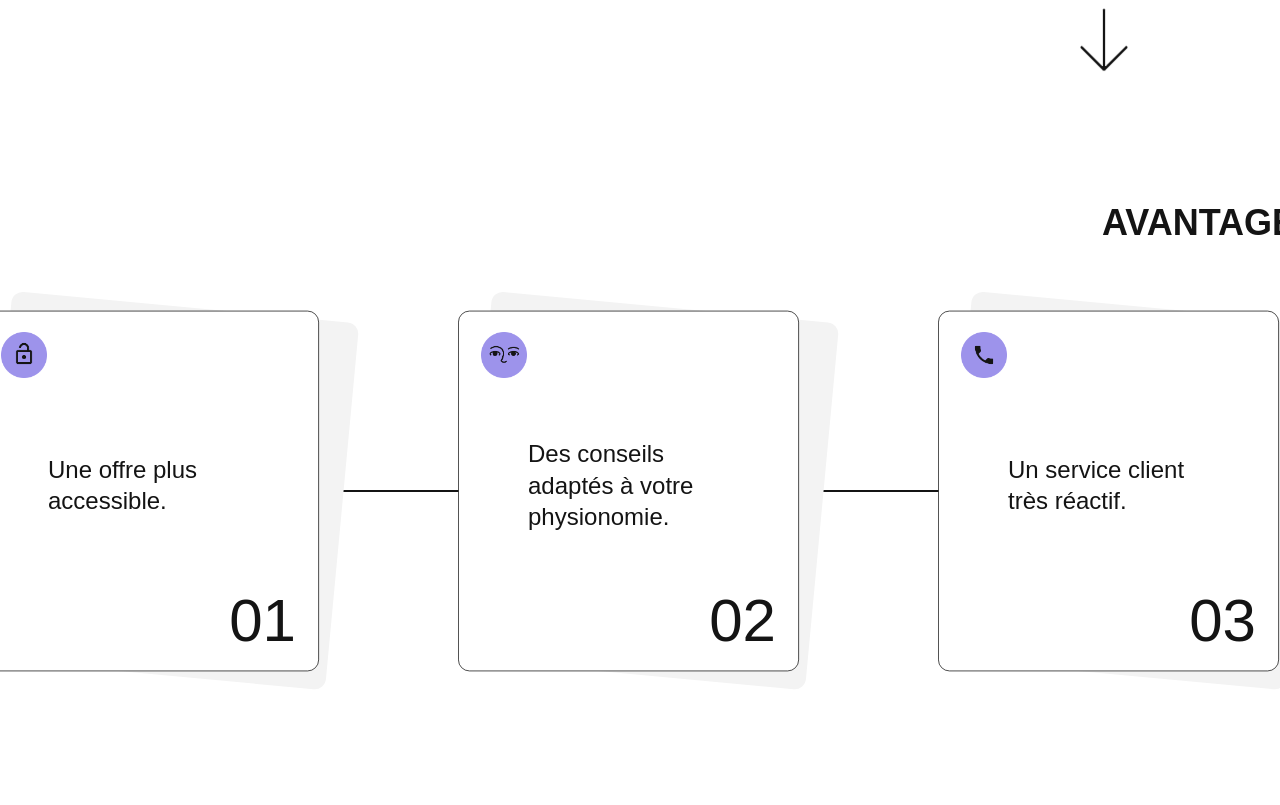
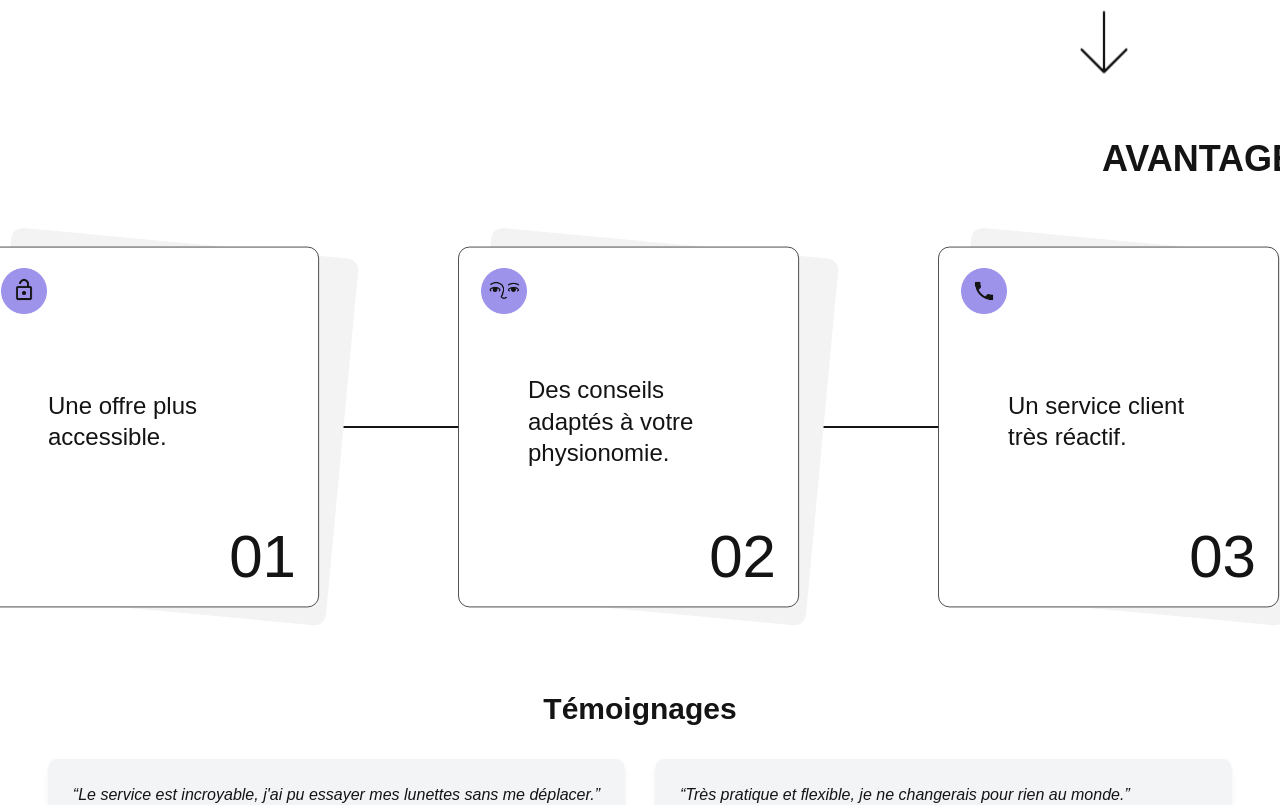
Before and after one commit to ugododo/glassia, a Next.js app: page / in a window 1280 px wide. Shown: the part 1640-2445 px from the top of the page. Built offline with nearby package versions, Linux system fonts and the light colour scheme; a web font is replaced by a local one.

Commit message:
refactor: remove padding

```diff
--- a/src/app/page.tsx
+++ b/src/app/page.tsx
@@ -233,7 +233,7 @@ export default function Home() {
       </section>
 
       {/* Avantages */}
-      <section className="px-6 md:px-16 relative py-16">
+      <section className="px-6 md:px-16 relative">
         <h2 className="text-4xl font-bold text-right mb-12">AVANTAGES</h2>
 
         {/* Conteneur des cartes et de la ligne */}
```
